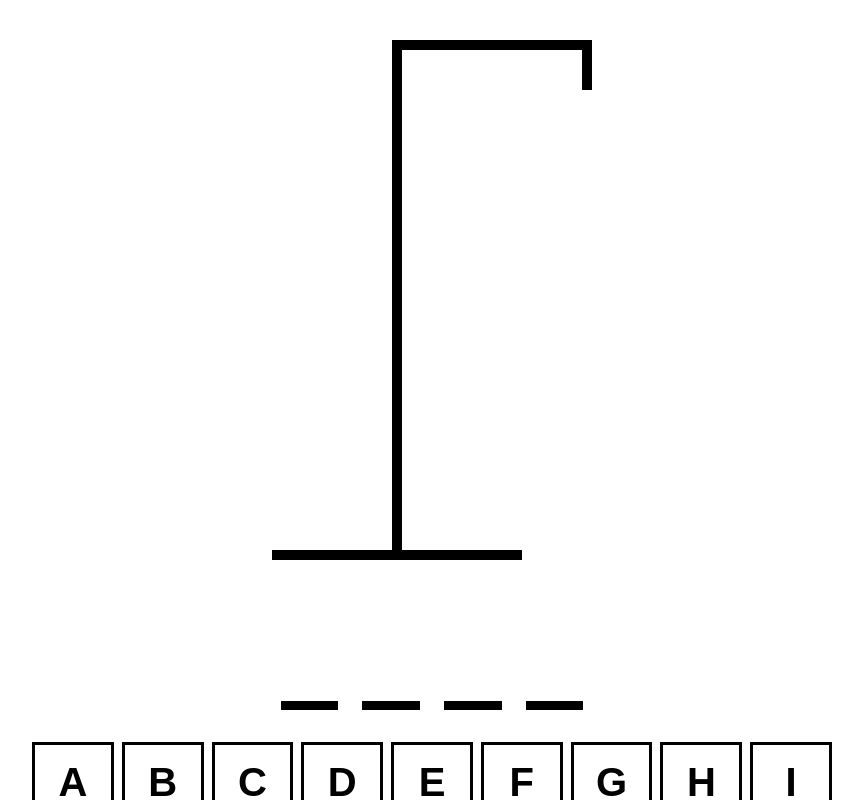
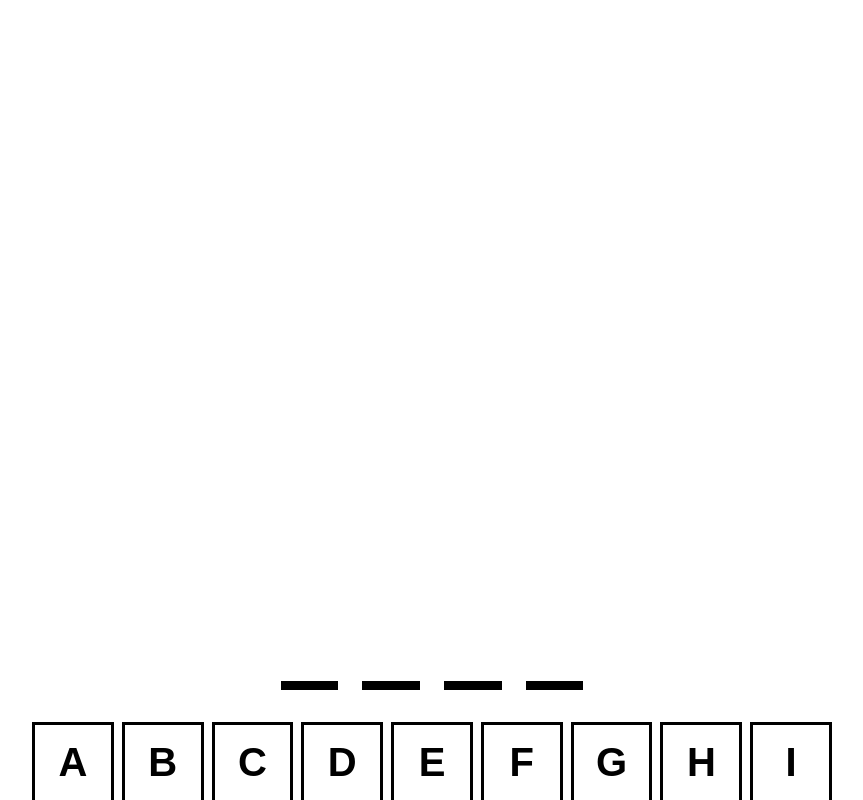
Before and after one commit to Ajek1993/hangman, a React (Vite) app: page / in a window 1280 px wide. Shown: the top 800 px of the page, without its empty margins (208-1071 px from the left). Built offline with nearby package versions, Linux system fonts and the light colour scheme.

Commit message:
style change

```diff
--- a/src/components/App.tsx
+++ b/src/components/App.tsx
@@ -17,7 +17,7 @@ function App() {
     (letter) => !wordToGuess.includes(letter)
   );
 
-  const isLoser = inCorrectLetters.length >= 6;
+  const isLoser = inCorrectLetters.length >= 10;
   const isWinner = wordToGuess
     .split("")
     .every((letter) => guessedLetters.includes(letter));
@@ -86,6 +86,7 @@ function App() {
       </div>
       <HangmanDrawing numberOfGuesses={inCorrectLetters.length} />
       <HangmanWord
+        isWinner={isWinner}
         reveal={isLoser}
         guessedLetters={guessedLetters}
         wordToGuess={wordToGuess}
--- a/src/components/HangmanDrawing.tsx
+++ b/src/components/HangmanDrawing.tsx
@@ -1,5 +1,9 @@
 import styles from "../styles/HangmanDrawing.module.css";
 
+const CONSTRUCTION1 = <div className={styles.construction1} />;
+const CONSTRUCTION2 = <div className={styles.construction2} />;
+const CONSTRUCTION3 = <div className={styles.construction3} />;
+const CONSTRUCTION4 = <div className={styles.construction4} />;
 const HEAD = <div className={styles.head} />;
 const BODY = <div className={styles.body} />;
 const RIGHT_ARM = <div className={styles.right_arm} />;
@@ -7,7 +11,18 @@ const LEFT_ARM = <div className={styles.left_arm} />;
 const RIGHT_LEG = <div className={styles.right_leg} />;
 const LEFT_LEG = <div className={styles.left_leg} />;
 
-const BODY_PARTS = [HEAD, BODY, RIGHT_ARM, LEFT_ARM, RIGHT_LEG, LEFT_LEG];
+const HANGMAN_PARTS = [
+  CONSTRUCTION1,
+  CONSTRUCTION2,
+  CONSTRUCTION3,
+  CONSTRUCTION4,
+  HEAD,
+  BODY,
+  RIGHT_ARM,
+  LEFT_ARM,
+  RIGHT_LEG,
+  LEFT_LEG,
+];
 
 type HangmanDrawingProps = {
   numberOfGuesses: number;
@@ -17,41 +32,14 @@ export default function HangmanDrawing({
   numberOfGuesses,
 }: HangmanDrawingProps) {
   return (
-    <div style={{ position: "relative" }}>
-      {BODY_PARTS.slice(0, numberOfGuesses)}
-      <div
-        style={{
-          height: "50px",
-          width: "10px",
-          background: "black",
-          position: "absolute",
-          top: 0,
-          right: 0,
-        }}
-      />
-      <div
-        style={{
-          height: "10px",
-          width: "200px",
-          background: "black",
-          marginLeft: "120px",
-        }}
-      />
-      <div
-        style={{
-          height: "500px",
-          width: "10px",
-          background: "black",
-          marginLeft: "120px",
-        }}
-      />
-      <div
-        style={{
-          height: "10px",
-          width: "250px",
-          background: "black",
-        }}
-      />
+    <div
+      style={{
+        height: "500px",
+        width: "250px",
+        position: "relative",
+      }}
+    >
+      {HANGMAN_PARTS.slice(0, numberOfGuesses)}
     </div>
   );
 }
--- a/src/components/HangmanWord.tsx
+++ b/src/components/HangmanWord.tsx
@@ -2,12 +2,14 @@ type HangmanWordProps = {
   guessedLetters: string[];
   wordToGuess: string;
   reveal?: boolean;
+  isWinner?: boolean;
 };
 
 export default function HangmanWord({
   guessedLetters,
   wordToGuess,
   reveal = false,
+  isWinner = false,
 }: HangmanWordProps) {
   return (
     <div
@@ -33,8 +35,11 @@ export default function HangmanWord({
                 guessedLetters.includes(letter) || reveal
                   ? "visible"
                   : "hidden",
-              color:
-                !guessedLetters.includes(letter) && reveal ? "red" : "black",
+              color: isWinner
+                ? "green"
+                : `${
+                    !guessedLetters.includes(letter) && reveal ? "red" : "black"
+                  }`,
             }}
           >
             {letter}
--- a/src/styles/HangmanDrawing.module.css
+++ b/src/styles/HangmanDrawing.module.css
@@ -5,7 +5,7 @@
   border: 10px solid black;
   position: absolute;
   top: 50px;
-  right: -30px;
+  right: -110px;
 }
 
 .body {
@@ -14,7 +14,7 @@
   background: black;
   position: absolute;
   top: 119px;
-  right: 0;
+  right: -80px;
 }
 
 .right_arm {
@@ -23,7 +23,7 @@
   background: black;
   position: absolute;
   top: 150px;
-  right: -100px;
+  right: -180px;
   rotate: -30deg;
   transform-origin: left bottom;
 }
@@ -34,7 +34,7 @@
   background: black;
   position: absolute;
   top: 150px;
-  right: 10px;
+  right: -70px;
   rotate: 30deg;
   transform-origin: right bottom;
 }
@@ -45,7 +45,7 @@
   background: black;
   position: absolute;
   top: 210px;
-  right: -90px;
+  right: -170px;
   rotate: 60deg;
   transform-origin: left bottom;
 }
@@ -56,7 +56,40 @@
   background: black;
   position: absolute;
   top: 210px;
-  right: 0;
+  right: -80px;
   rotate: -60deg;
   transform-origin: right bottom;
 }
+
+.construction4 {
+  height: 50px;
+  width: 10px;
+  background: black;
+  position: absolute;
+  top: 0;
+  right: -80px;
+}
+
+.construction3 {
+  height: 10px;
+  width: 200px;
+  background: black;
+  margin-left: 120px;
+  position: absolute;
+  top: 0;
+}
+
+.construction2 {
+  height: 500px;
+  width: 10px;
+  background: black;
+  margin-left: 120px;
+}
+
+.construction1 {
+  height: 10px;
+  width: 250px;
+  background: black;
+  position: absolute;
+  bottom: 0;
+}
```
